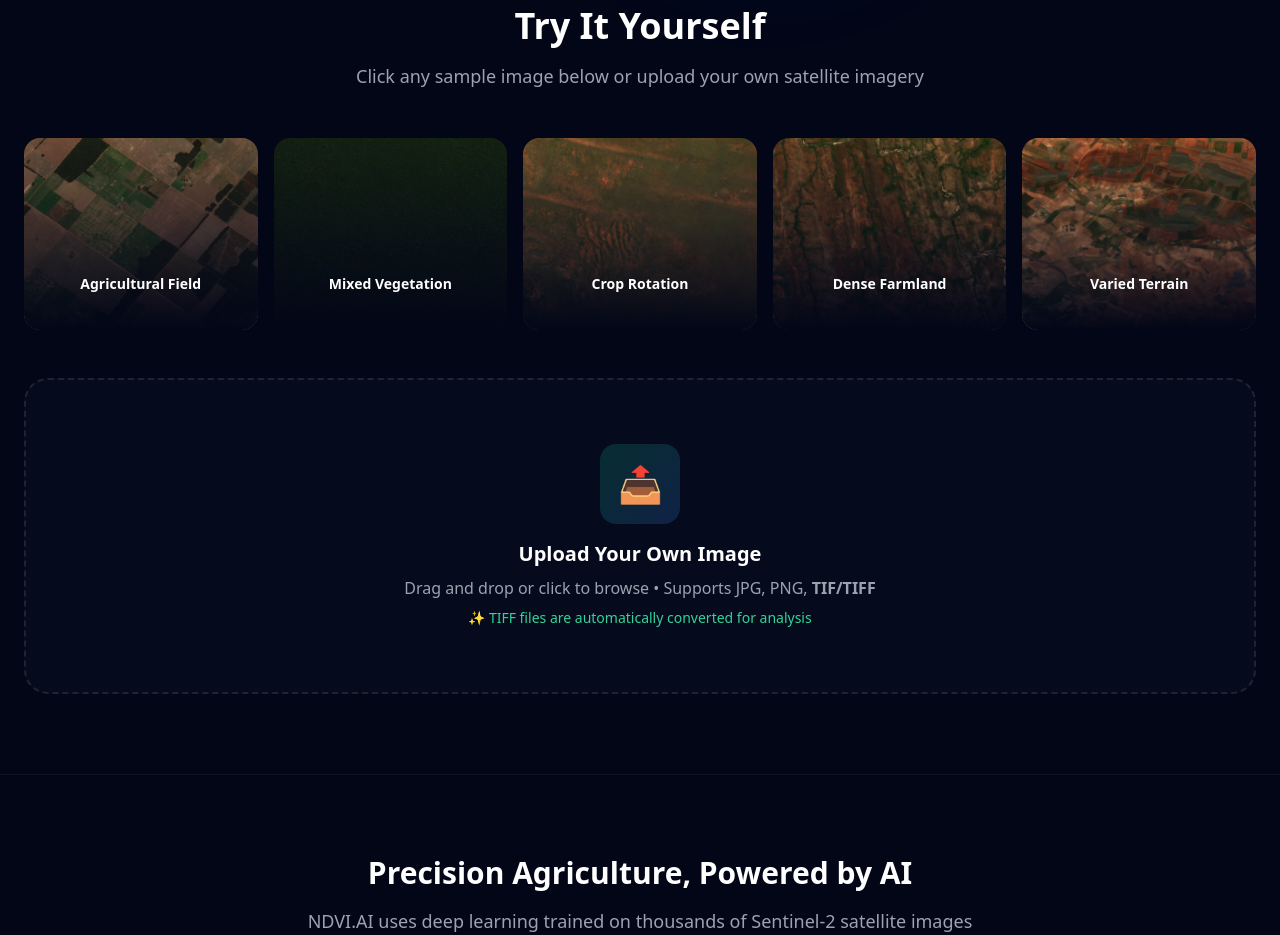
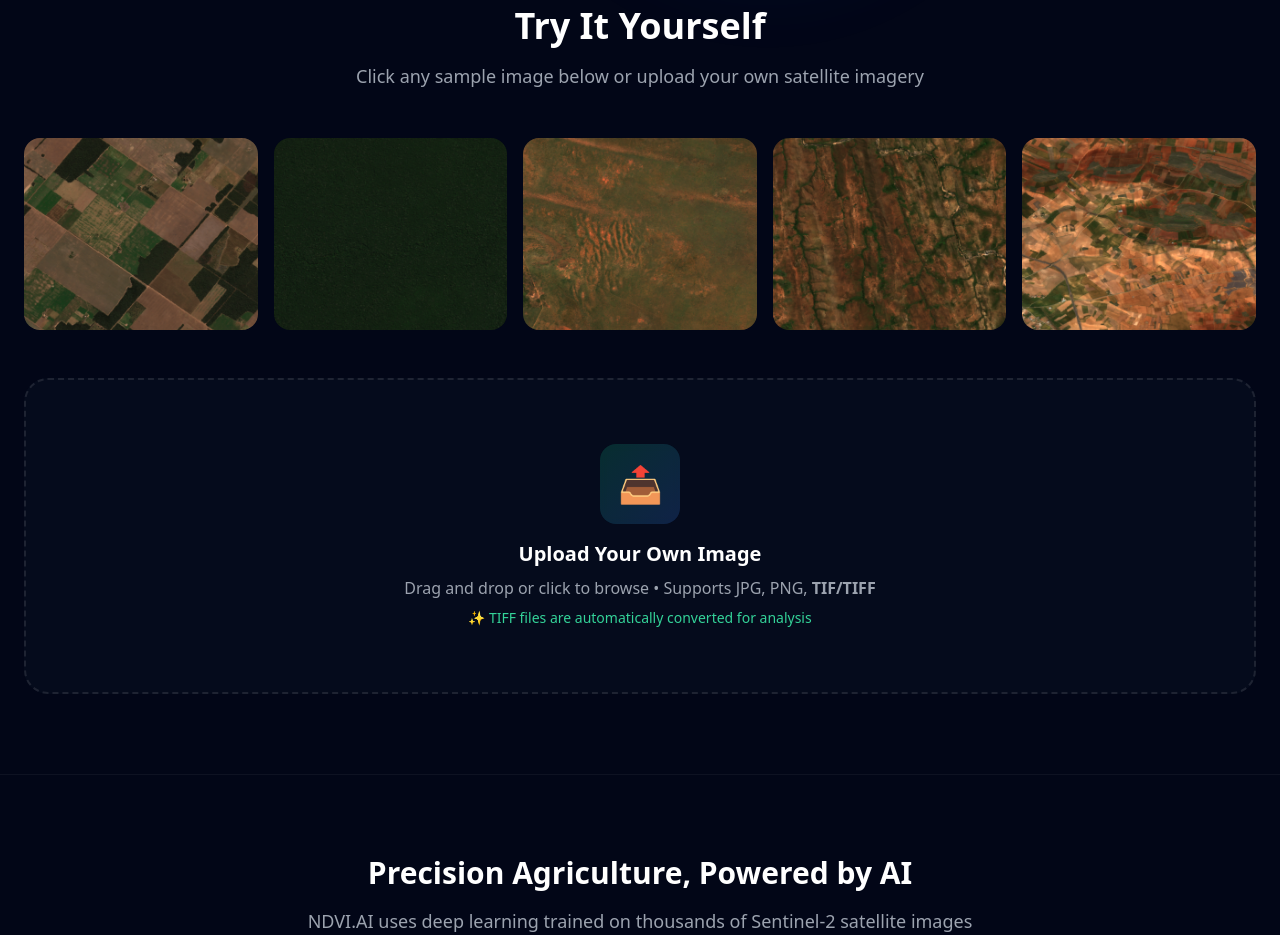
Before and after one commit to aanandak15-maker/ndvi-frontend, a Next.js app: page / in a window 1280 px wide. Shown: the part 840-1775 px from the top of the page. Built offline with nearby package versions, Linux system fonts and the light colour scheme.

Commit message:
Remove text labels from sample images for cleaner look

```diff
--- a/src/app/page.tsx
+++ b/src/app/page.tsx
@@ -295,7 +295,6 @@ export default function Home() {
                 disabled={loading}
                 className="group relative overflow-hidden rounded-2xl transition-all hover:scale-105 disabled:opacity-50 disabled:cursor-not-allowed"
               >
-                <div className="absolute inset-0 bg-gradient-to-t from-slate-950 via-slate-950/50 to-transparent z-10" />
                 <img
                   src={sample.preview}
                   alt={sample.name}
@@ -307,12 +306,7 @@ export default function Home() {
                     }
                   }}
                 />
-                <div className="absolute bottom-0 left-0 right-0 p-4 z-20">
-                  <p className="text-sm font-semibold text-white mb-1">{sample.name}</p>
-                  <div className="text-xs text-emerald-400 opacity-0 group-hover:opacity-100 transition-opacity">
-                    Click to analyze →
-                  </div>
-                </div>
+                <div className="absolute inset-0 bg-black/0 group-hover:bg-black/20 transition-all z-10" />
               </button>
             ))}
           </div>
```
